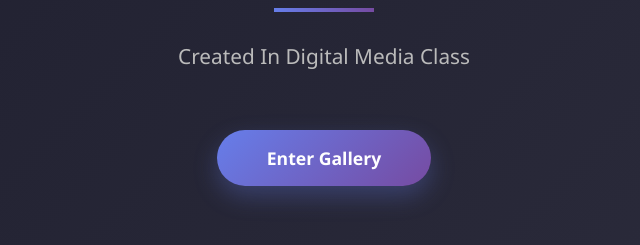
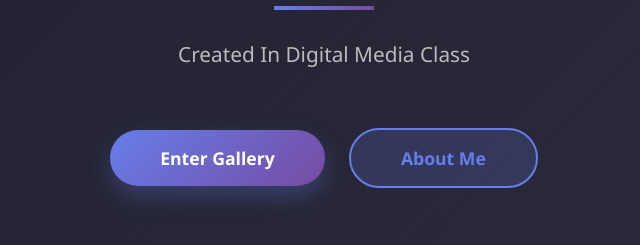
Before and after one commit to Mr-Qubit/Mr-Qubit.github.io, a plain HTML site: page home.html in a window 1280 px wide. Shown: the part 357-602 px from the top of the page, without its empty margins (316-956 px from the left). Drawn offline with Linux system fonts and the light colour scheme.

Commit message:
Add About Me link to home page

```diff
--- a/home.html
+++ b/home.html
@@ -122,7 +122,10 @@
         <p class="subtitle">Created In Digital Media Class </p>
         <div>
             <a href="index.html" class="cta-button primary-button">Enter Gallery</a>
+            <a href="about.html" class="cta-button secondary-button">About Me</a>
         </div>
     </div>
 </body>
 </html>
+
+</html>
```
